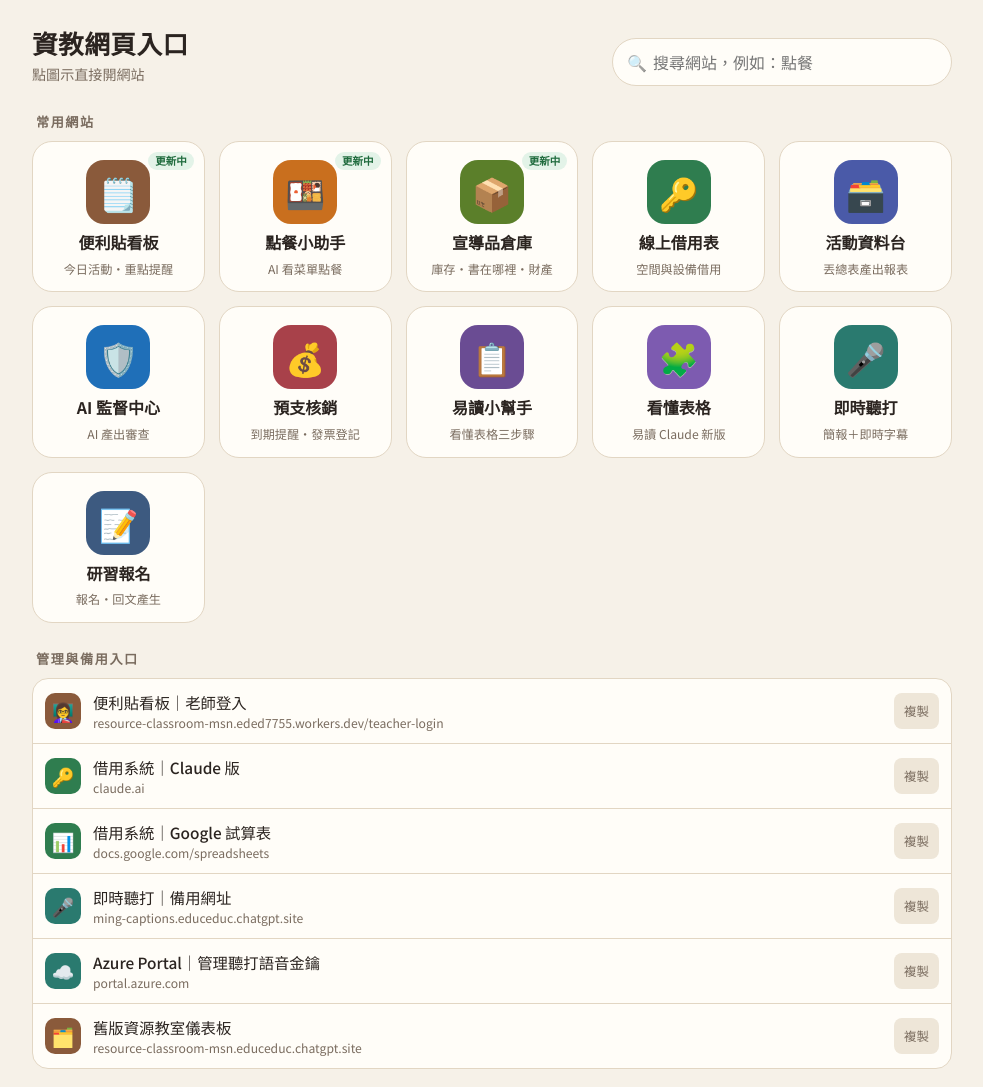
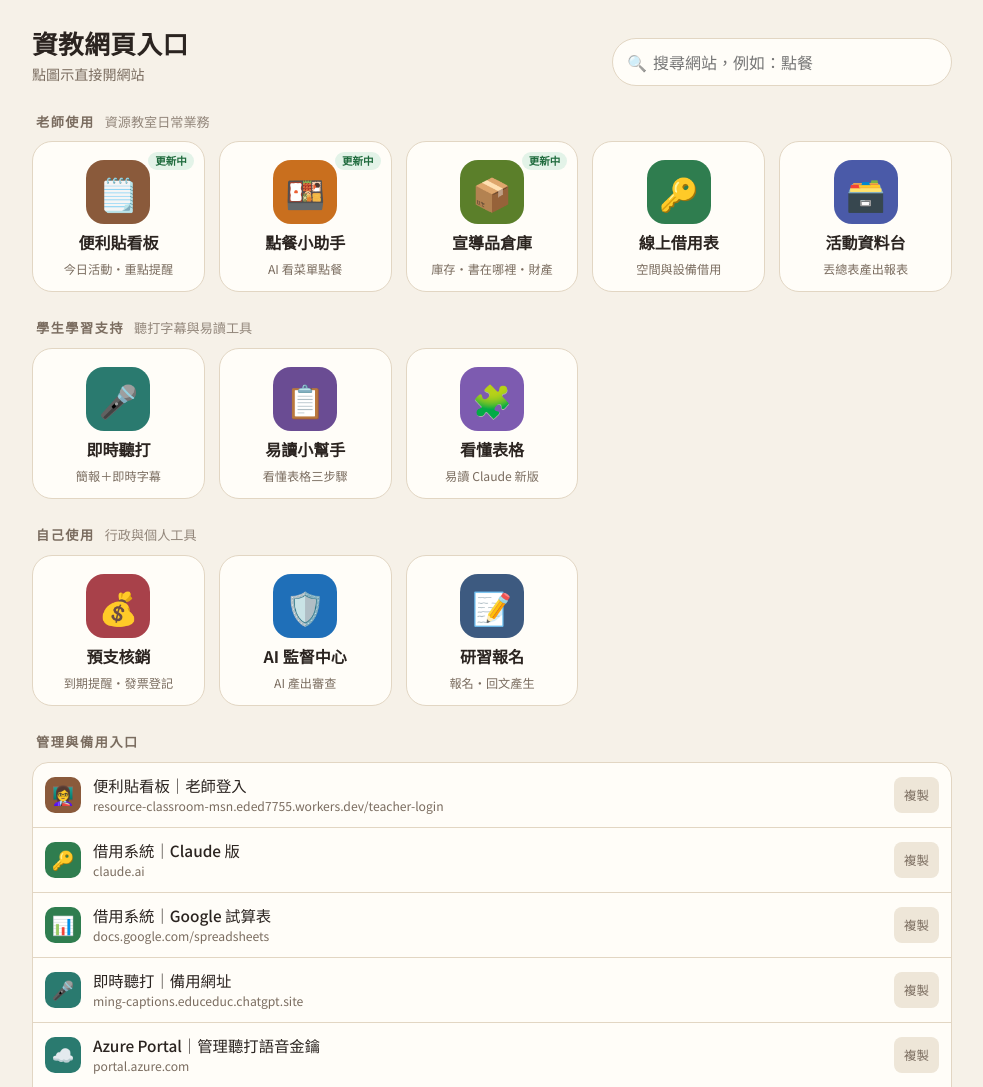
Before and after one commit to educeduc-alt/links, a plain HTML site: page index.html in a window 1280 px wide. Shown: the top 1087 px of the page, without its empty margins (148-1131 px from the left). Drawn offline with Linux system fonts and the light colour scheme.

Commit message:
入口分成老師使用、學生學習支持、自己使用三群
Co-Authored-By: Claude Opus 5.5 <noreply@anthropic.com>
Claude-Session: https://claude.ai/code/session_01GLxa4W7GB8Fdeq4kgCC7y4

```diff
--- a/index.html
+++ b/index.html
@@ -37,6 +37,7 @@ h1{font-size:1.6rem;font-weight:900;margin:0;letter-spacing:.02em}
 .search input{width:100%;font:inherit;font-size:1rem;color:var(--fg);background:var(--surface);border:1px solid var(--line);border-radius:999px;padding:11px 16px 11px 40px;min-height:46px}
 .search input:focus{outline:2px solid var(--accent);outline-offset:1px}
 .search span{position:absolute;left:15px;top:50%;transform:translateY(-50%);opacity:.6}
+.h2sub{font-weight:400;letter-spacing:0;margin-left:10px;color:var(--muted);opacity:.8}
 h2{font-size:.82rem;letter-spacing:.12em;color:var(--muted);font-weight:700;margin:26px 4px 10px}
 .grid{display:grid;grid-template-columns:repeat(auto-fill,minmax(150px,1fr));gap:14px}
 .app{position:relative;display:flex;flex-direction:column;align-items:center;text-align:center;gap:8px;padding:18px 10px 14px;
@@ -89,7 +90,7 @@ footer{margin-top:34px;color:var(--muted);font-size:.78rem;text-align:center}
   <button type="button" class="x" id="installClose" aria-label="關閉提示">✕</button>
 </div>
 <section data-sec>
-<h2>常用網站</h2>
+<h2>老師使用<span class="h2sub">資源教室日常業務</span></h2>
 <div class="grid">
   <a class="app" style="--c:#8a5a3b" href="https://resource-classroom-msn.eded7755.workers.dev/" target="_blank" rel="noopener" data-k="便利貼 看板 布告欄 公告 儀表板 今日活動">
     <span class="badge live">更新中</span><span class="icon">🗒️</span><b>便利貼看板</b><small>今日活動・重點提醒</small></a>
@@ -101,16 +102,28 @@ footer{margin-top:34px;color:var(--muted);font-size:.78rem;text-align:center}
     <span class="icon">🔑</span><b>線上借用表</b><small>空間與設備借用</small></a>
   <a class="app" style="--c:#4a5aa8" href="https://educeduc-alt.github.io/resource-room/activity-data/" target="_blank" rel="noopener" data-k="活動 資料台 特推會 報表 業務分工 生命教育">
     <span class="icon">🗃️</span><b>活動資料台</b><small>丟總表產出報表</small></a>
-  <a class="app" style="--c:#1f6fb8" href="https://claude.ai/artifact/8LzFCqXxCwzn7LgrDwpzap" target="_blank" rel="noopener" data-k="AI 監督 中心 ChatGPT Gemini Canva 審查">
-    <span class="icon">🛡️</span><b>AI 監督中心</b><small>AI 產出審查</small></a>
-  <a class="app" style="--c:#a8414a" href="https://claude.ai/artifact/EKJr5zgXUp4emfTZj2Skv7" target="_blank" rel="noopener" data-k="預支 核銷 追蹤 經費 發票">
-    <span class="icon">💰</span><b>預支核銷</b><small>到期提醒・發票登記</small></a>
+</div>
+</section>
+
+<section data-sec>
+<h2>學生學習支持<span class="h2sub">聽打字幕與易讀工具</span></h2>
+<div class="grid">
+  <a class="app" style="--c:#2a7a6f" href="https://educeduc-alt.github.io/ming-captions/" target="_blank" rel="noopener" data-k="即時 聽打 字幕 簡報 語音">
+    <span class="icon">🎤</span><b>即時聽打</b><small>簡報＋即時字幕</small></a>
   <a class="app" style="--c:#6a4c93" href="https://educeduc-alt.github.io/easy-read-forms/" target="_blank" rel="noopener" data-k="易讀 小幫手 表格 申請表 三步驟">
     <span class="icon">📋</span><b>易讀小幫手</b><small>看懂表格三步驟</small></a>
   <a class="app" style="--c:#7d5bb0" href="https://claude.ai/artifact/MuPmmVmKvsRqxoc58YSTRW" target="_blank" rel="noopener" data-k="看懂表格 易讀 Claude 版 三步驟">
     <span class="icon">🧩</span><b>看懂表格</b><small>易讀 Claude 新版</small></a>
-  <a class="app" style="--c:#2a7a6f" href="https://educeduc-alt.github.io/ming-captions/" target="_blank" rel="noopener" data-k="即時 聽打 字幕 簡報 語音">
-    <span class="icon">🎤</span><b>即時聽打</b><small>簡報＋即時字幕</small></a>
+</div>
+</section>
+
+<section data-sec>
+<h2>自己使用<span class="h2sub">行政與個人工具</span></h2>
+<div class="grid">
+  <a class="app" style="--c:#a8414a" href="https://claude.ai/artifact/EKJr5zgXUp4emfTZj2Skv7" target="_blank" rel="noopener" data-k="預支 核銷 追蹤 經費 發票">
+    <span class="icon">💰</span><b>預支核銷</b><small>到期提醒・發票登記</small></a>
+  <a class="app" style="--c:#1f6fb8" href="https://claude.ai/artifact/8LzFCqXxCwzn7LgrDwpzap" target="_blank" rel="noopener" data-k="AI 監督 中心 ChatGPT Gemini Canva 審查">
+    <span class="icon">🛡️</span><b>AI 監督中心</b><small>AI 產出審查</small></a>
   <a class="app" style="--c:#3d5a80" href="https://educeduc-alt.github.io/chsf-signup/" target="_blank" rel="noopener" data-k="研習 報名 公文 回文">
     <span class="icon">📝</span><b>研習報名</b><small>報名・回文產生</small></a>
 </div>
@@ -149,7 +162,7 @@ footer{margin-top:34px;color:var(--muted);font-size:.78rem;text-align:center}
 </section>
 
 <p class="empty" id="empty">找不到符合的網站</p>
-<footer>弘光科大資源教室｜更新於 2026/11/23 ・ <a href="https://github.com/educeduc-alt/links" style="color:inherit">原始碼</a></footer>
+<footer>弘光科大資源教室｜更新於 2026/11/26 ・ <a href="https://github.com/educeduc-alt/links" style="color:inherit">原始碼</a></footer>
 </div>
 
 <script>
--- a/sw.js
+++ b/sw.js
@@ -1,4 +1,4 @@
-const CACHE = 'links-v3';
+const CACHE = 'links-v4';
 const FILES = ['./', 'index.html', 'manifest.webmanifest', 'icon-192.png', 'icon-512.png', 'apple-touch-icon.png'];
 self.addEventListener('install', e => {
   e.waitUntil(caches.open(CACHE).then(c => c.addAll(FILES)).then(() => self.skipWaiting()));
```
